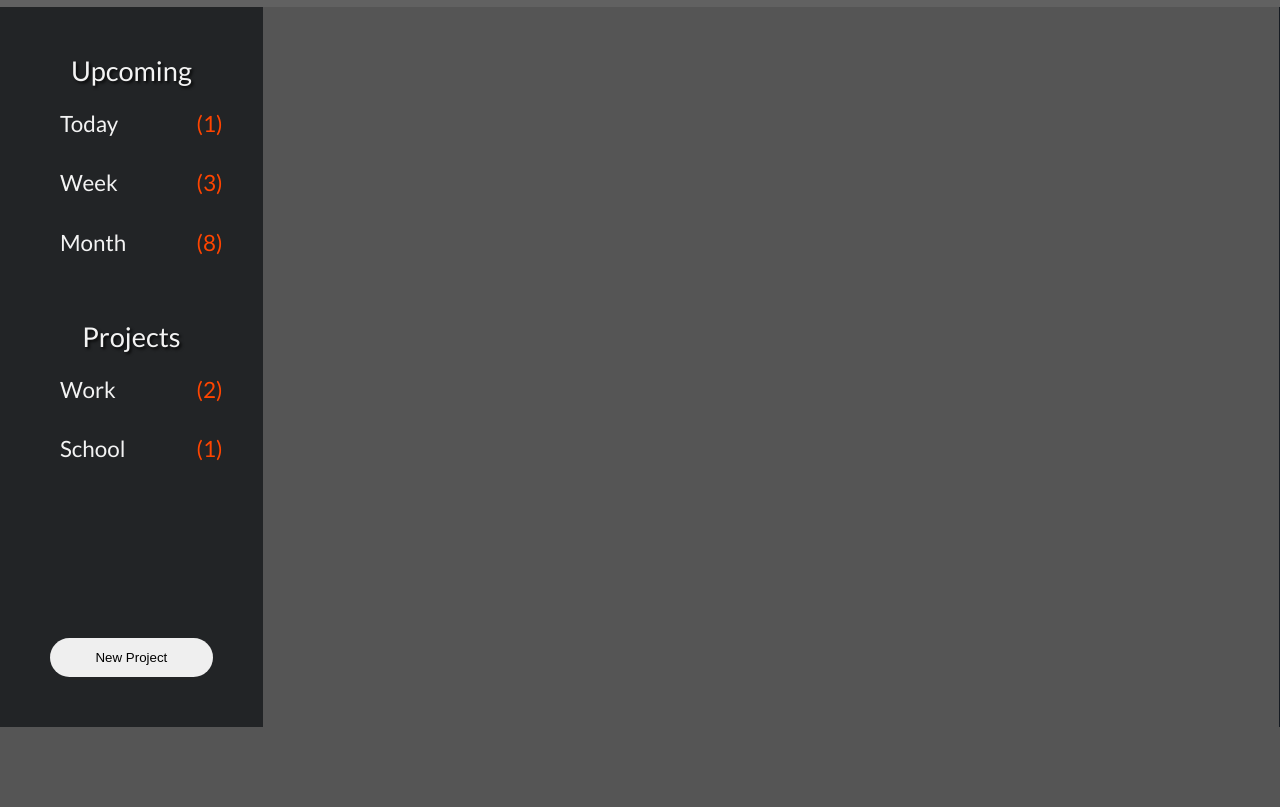
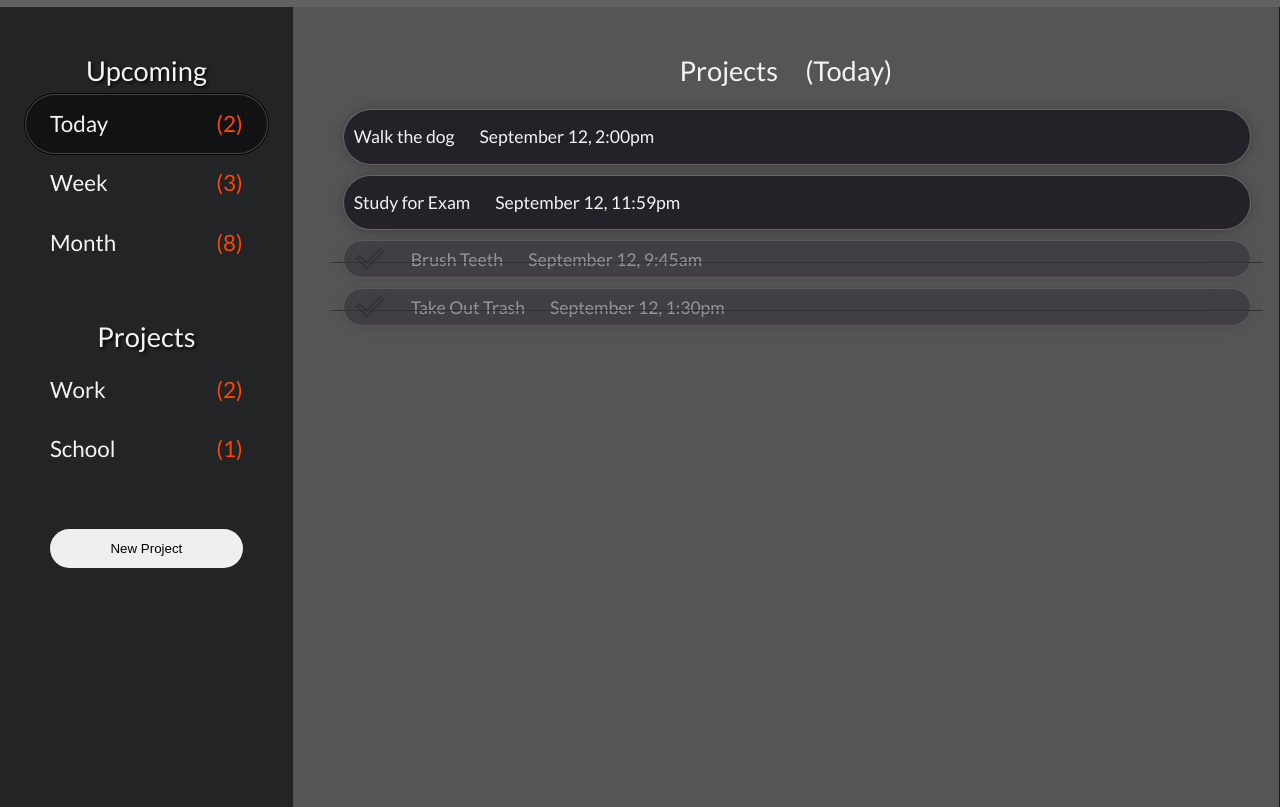
Before and after one commit to Jwade1781/Odin_Todo_List, a website built with webpack: page dist/index.html in a window 1280 px wide. Shown: the part 73-880 px from the top of the page. Before the commit the page ends 800 px from the top, so only its background shows below. Built offline with Linux system fonts and the light colour scheme.

Commit message:
Created right content container

```diff
--- a/src/css/Common/global.css
+++ b/src/css/Common/global.css
@@ -41,7 +41,7 @@
 
 	--shadowBox1: rgba(0, 0, 0, 0.16) 0px 3px 6px, rgba(0, 0, 0, 0.23) 0px 3px 6px;
 	--shadowBox2: rgba(255, 255, 255, 0.16) 0px 1px 3px, rgba(255, 255, 255, 0.23) 0px 1px 3px;
-	--shadowBox3: rgba(0, 0, 0, 0.3) 0px 19px 38px, rgba(0, 0, 0, 0.22) 0px 15px 12px;
+	--shadowBox3: rgba(255, 255, 255, 0.2) 0px 0px 0px 1px inset, rgba(0, 0, 0, 0.9) 0px 0px 0px 1px;;
 
 	--textShadow1: 2px 2px 3px rgba(0,0,0,0.8);
 }
--- a/src/css/header.css
+++ b/src/css/header.css
@@ -8,6 +8,9 @@
     height: fit-content;
     padding: var(--smPadding) 0;
     background-color: var(--mainColor);
+    position: sticky;
+    top: 0;
+    z-index: 1;
 }
 
 #logo > * { margin: 0;}
--- a/src/css/leftContent.css
+++ b/src/css/leftContent.css
@@ -7,11 +7,23 @@
     gap: var(--lgPadding);
 }
 
+#leftContent > div {
+    margin: 0;
+    display: flex;
+    flex-direction: column;
+    align-items: center;
+}
+
 #leftContent > div > .listTypeHeader {
     font-size: 1.7rem;
     text-align: center;
     margin: 0 0 var(--smPadding);
     text-shadow: var(--textShadow1);
+}
+
+#leftContent > div > .active {
+    background-color: var(--accentColor5);
+    box-shadow: var(--shadowBox3);
 }
 
 #leftContent > div > *:not(.listTypeHeader) {
@@ -20,9 +32,10 @@
     display: flex;
     flex-direction: row;
     align-items: center;
-    padding: 0 var(--smPadding);
+    padding: 0 var(--medPadding);
     gap: var(--lgPadding);
     transition: 0.1s;
+    border-radius: var(--roundBorder);
     cursor: pointer;
 }
 
@@ -36,14 +49,15 @@
     color: var(--noticeColor);
 }
 
-#leftContent > div > *:not(.listTypeHeader):hover {
+#leftContent > div > *:not(.listTypeHeader):not(.active):hover{
     background-color: var(--accentColor5);
     box-shadow: var(--shadowBox1);
+    transition: 0.2s;
+    animation-fill-mode: both;
+    box-shadow: inset 2rem 20rem 2rem 20rem var(--accentColor5);
 }
 
 #leftContent > button {
-    margin-top: auto;
-    justify-self: flex-end;
     border-radius: var(--roundBorder);
     border-color: transparent;
     padding: var(--smPadding);
@@ -51,6 +65,6 @@
 
 #leftContent > button:hover {
     transition: 0.2s;
-    animation-fill-mode: forwards;
+    animation-fill-mode: both;
     box-shadow: inset 2rem 0 0 var(--accentColor2);
 }
--- a/src/css/rightContent.css
+++ b/src/css/rightContent.css
@@ -6,3 +6,60 @@
     gap: var(--medPadding);
     border-right: var(--smBorder) solid var(--accentColor1);
 }
+
+#rightContent > * {    margin: 0;}
+#rightContent > :first-child{
+    text-align: center;
+    font-size: 1.7rem;
+    margin-bottom: var(--medPadding);
+}
+
+#rightContent > #taskList {
+    display: flex;
+    flex-direction: column;
+    gap: var(--smPadding);
+}
+
+#rightContent > #taskList > .task {
+    margin: 0;
+    width: 100%;
+    height: 2.1rem;
+    backdrop-filter: blur(20px);
+
+    box-shadow: 0 1px 12px rgba(0, 0, 0, 0.25);
+    border: 1px solid rgba(255, 255, 255, 0.3);
+    background-color: rgba(25, 21, 30, 0.8);
+    padding: var(--smPadding);
+    display: flex;
+    flex-direction: row;
+    align-items: center;
+    gap: var(--medPadding);
+    cursor: pointer;
+    position: relative;
+    border-radius: var(--roundBorder);
+}
+
+
+#rightContent > #taskList > .task.finished {
+    filter: opacity(0.4);
+    height: 1rem;
+}
+
+#rightContent > #taskList > .task.finished > img {
+    height: 2rem;
+}
+#rightContent > #taskList > .task.finished::after {
+    position: absolute;
+    left: -1vw;
+    top: 58%;
+    height: 1px;
+    background: black;
+    content: "";
+    width: calc(100% + 2vw);
+    display: block;
+  }
+
+  #rightContent > #taskList > .task:hover {
+    box-shadow: var(--shadowBox2);
+    filter: opacity(1);
+}
--- a/src/css/style.css
+++ b/src/css/style.css
@@ -10,11 +10,19 @@
 body {
     padding: 0px;
     margin: 0px;
-    height: 100%;
     width: 100%;
     /*font-family: 'Roboto', sans-serif;*/
     font-family: 'Lato', sans-serif;
     color: var(--fontLight);
+    overflow: visible;
+    position: relative;
+}
+
+html,
+body,
+#content{
+    height: 100%;
+    min-height: 100%;
 }
 
 body {
@@ -28,9 +36,9 @@
 #content {
     display: flex;
     flex-direction: row;
-    height: 100%;
+    position: relative;
 }
 
-#content > * {
-    height: calc(100% - (100px));
+button {
+    cursor: pointer;
 }
```
Also changed, not shown: dist/index.html, dist/main.js, src/images/checklist.png (added), src/images/checkmark.png (added), src/images/edit.png (added), src/images/logo.svg (deleted).
